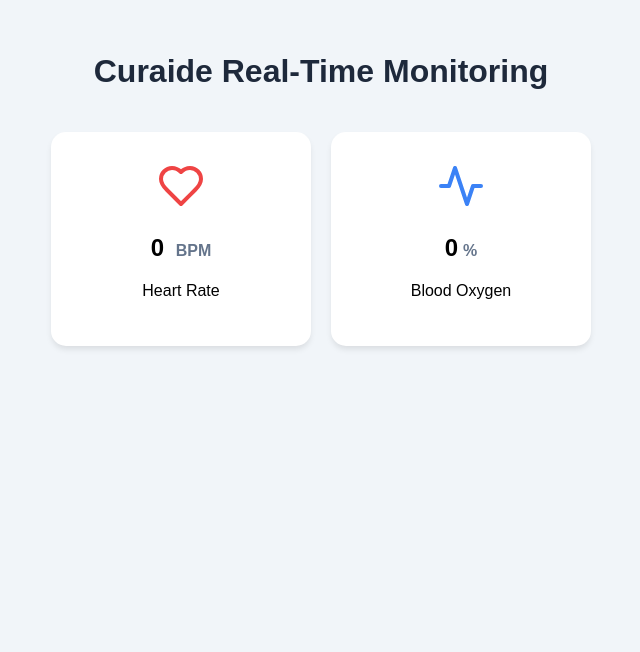
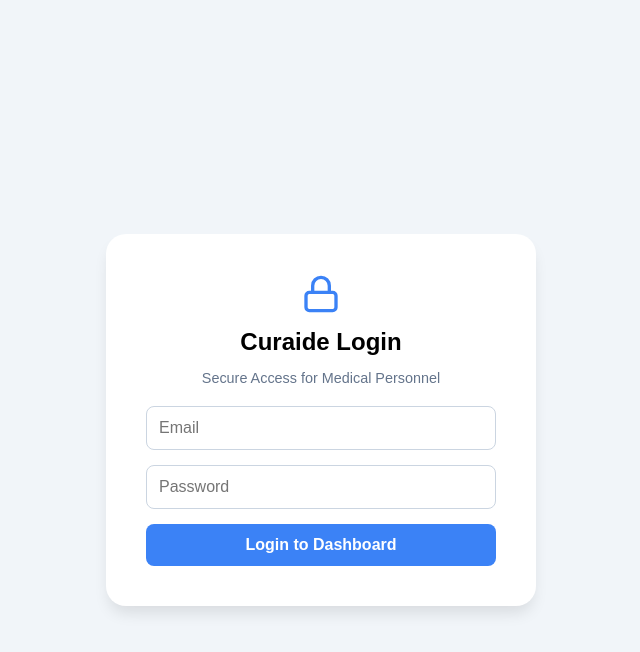
Before and after one commit to devprmsu/curaide-monitoring, a Next.js app: page / in a window 1280 px wide. Shown: the top 652 px of the page, without its empty margins (319-959 px from the left). Built offline with nearby package versions, Linux system fonts and the light colour scheme; no server answers; the database is empty.

Commit message:
feat: added login screen and patient dashboard UI

```diff
--- a/app/page.js
+++ b/app/page.js
@@ -2,56 +2,96 @@
 import React, { useEffect, useState } from "react";
 import { db } from "@/lib/firebase";
 import { ref, onValue } from "firebase/database";
-// Using standard imports - if this fails, we will remove icons entirely to test
-import { Heart, Activity } from "lucide-react";
+import { Heart, Activity, Lock, User } from "lucide-react";
 
-export default function Dashboard() {
+export default function App() {
+  const [isLoggedIn, setIsLoggedIn] = useState(false);
+  const [email, setEmail] = useState("");
+  const [password, setPassword] = useState("");
   const [data, setData] = useState({ bpm: 0, spo2: 0 });
   const [isClient, setIsClient] = useState(false);
 
   useEffect(() => {
     setIsClient(true);
-    const statsRef = ref(db, "sensor_data");
-    const unsubscribe = onValue(statsRef, (snapshot) => {
-      const val = snapshot.val();
-      if (val) setData({ bpm: val.bpm || 0, spo2: val.spo2 || 0 });
-    });
-    return () => unsubscribe();
-  }, []);
+    if (isLoggedIn) {
+      const statsRef = ref(db, "sensor_data");
+      const unsubscribe = onValue(statsRef, (snapshot) => {
+        const val = snapshot.val();
+        if (val) setData({ bpm: val.bpm || 0, spo2: val.spo2 || 0 });
+      });
+      return () => unsubscribe();
+    }
+  }, [isLoggedIn]);
 
-  // Prevent white screen by showing a loading state until the browser is ready
-  if (!isClient) return <div style={{ padding: "20px" }}>Loading Dashboard...</div>;
+  const handleLogin = (e) => {
+    e.preventDefault();
+    // Simple check for now to test the UI
+    if (email === "admin@curaide.com" && password === "curaide2026") {
+      setIsLoggedIn(true);
+    } else {
+      alert("Invalid credentials. Try admin@curaide.com");
+    }
+  };
 
+  if (!isClient) return null;
+
+  // --- LOGIN UI ---
+  if (!isLoggedIn) {
+    return (
+      <div style={containerStyle}>
+        <div style={cardStyle}>
+          <div style={{ marginBottom: "20px" }}>
+            <Lock size={40} color="#3b82f6" />
+            <h2 style={{ margin: "10px 0" }}>Curaide Login</h2>
+            <p style={{ color: "#64748b", fontSize: "0.9rem" }}>Secure Access for Medical Personnel</p>
+          </div>
+          <form onSubmit={handleLogin} style={{ display: "flex", flexDirection: "column", gap: "15px" }}>
+            <input
+              type="email" placeholder="Email" required
+              style={inputStyle} onChange={(e) => setEmail(e.target.value)}
+            />
+            <input
+              type="password" placeholder="Password" required
+              style={inputStyle} onChange={(e) => setPassword(e.target.value)}
+            />
+            <button type="submit" style={buttonStyle}>Login to Dashboard</button>
+          </form>
+        </div>
+      </div>
+    );
+  }
+
+  // --- DASHBOARD UI ---
   return (
-    <main style={{ display: "flex", flexDirection: "column", alignItems: "center", padding: "2rem" }}>
-      <h1 style={{ color: "#1e293b" }}>Curaide Real-Time Monitoring</h1>
+    <div style={containerStyle}>
+      <header style={{ textAlign: "center", marginBottom: "30px" }}>
+        <h1 style={{ color: "#1e293b", margin: 0 }}>Patient Live Monitor</h1>
+        <p style={{ color: "#64748b" }}>Device ID: ESP32-C3-PNS-01</p>
+      </header>
 
-      <div style={{ display: "flex", gap: "20px", marginTop: "20px" }}>
-        {/* Heart Rate Card */}
+      <div style={{ display: "flex", gap: "25px", flexWrap: "wrap", justifyContent: "center" }}>
         <div style={cardStyle}>
-          <Heart color="#ef4444" size={48} />
-          <h2>{data.bpm} <span style={unitStyle}>BPM</span></h2>
-          <p>Heart Rate</p>
+          <Heart color="#ef4444" size={48} style={{ marginBottom: "10px" }} />
+          <h3 style={labelStyle}>Heart Rate</h3>
+          <div style={valueStyle}>{data.bpm} <span style={unitStyle}>BPM</span></div>
         </div>
 
-        {/* SpO2 Card */}
         <div style={cardStyle}>
-          <Activity color="#3b82f6" size={48} />
-          <h2>{data.spo2}<span style={unitStyle}>%</span></h2>
-          <p>Blood Oxygen</p>
+          <Activity color="#3b82f6" size={48} style={{ marginBottom: "10px" }} />
+          <h3 style={labelStyle}>Blood Oxygen</h3>
+          <div style={valueStyle}>{data.spo2}<span style={unitStyle}>%</span></div>
         </div>
       </div>
-    </main>
+      <button onClick={() => setIsLoggedIn(false)} style={{ marginTop: "40px", color: "#ef4444", background: "none", border: "none", cursor: "pointer" }}>Logout</button>
+    </div>
   );
 }
 
-const cardStyle = {
-  background: "white",
-  padding: "30px",
-  borderRadius: "15px",
-  boxShadow: "0 4px 6px -1px rgb(0 0 0 / 0.1)",
-  width: "200px",
-  textAlign: "center"
-};
-
-const unitStyle = { fontSize: "1rem", color: "#64748b", marginLeft: "5px" };
+// --- STYLES ---
+const containerStyle = { minHeight: "100vh", display: "flex", flexDirection: "column", alignItems: "center", justifyContent: "center", padding: "20px", backgroundColor: "#f1f5f9" };
+const cardStyle = { background: "white", padding: "40px", borderRadius: "20px", boxShadow: "0 10px 15px -3px rgba(0,0,0,0.1)", textAlign: "center", width: "100%", maxWidth: "350px" };
+const inputStyle = { padding: "12px", borderRadius: "8px", border: "1px solid #cbd5e1", outline: "none", fontSize: "1rem" };
+const buttonStyle = { padding: "12px", borderRadius: "8px", border: "none", backgroundColor: "#3b82f6", color: "white", fontWeight: "bold", cursor: "pointer", fontSize: "1rem" };
+const labelStyle = { color: "#64748b", margin: "5px 0", fontSize: "0.9rem", textTransform: "uppercase", letterSpacing: "1px" };
+const valueStyle = { fontSize: "3rem", fontWeight: "bold", color: "#1e293b" };
+const unitStyle = { fontSize: "1.2rem", color: "#94a3b8" };
```
